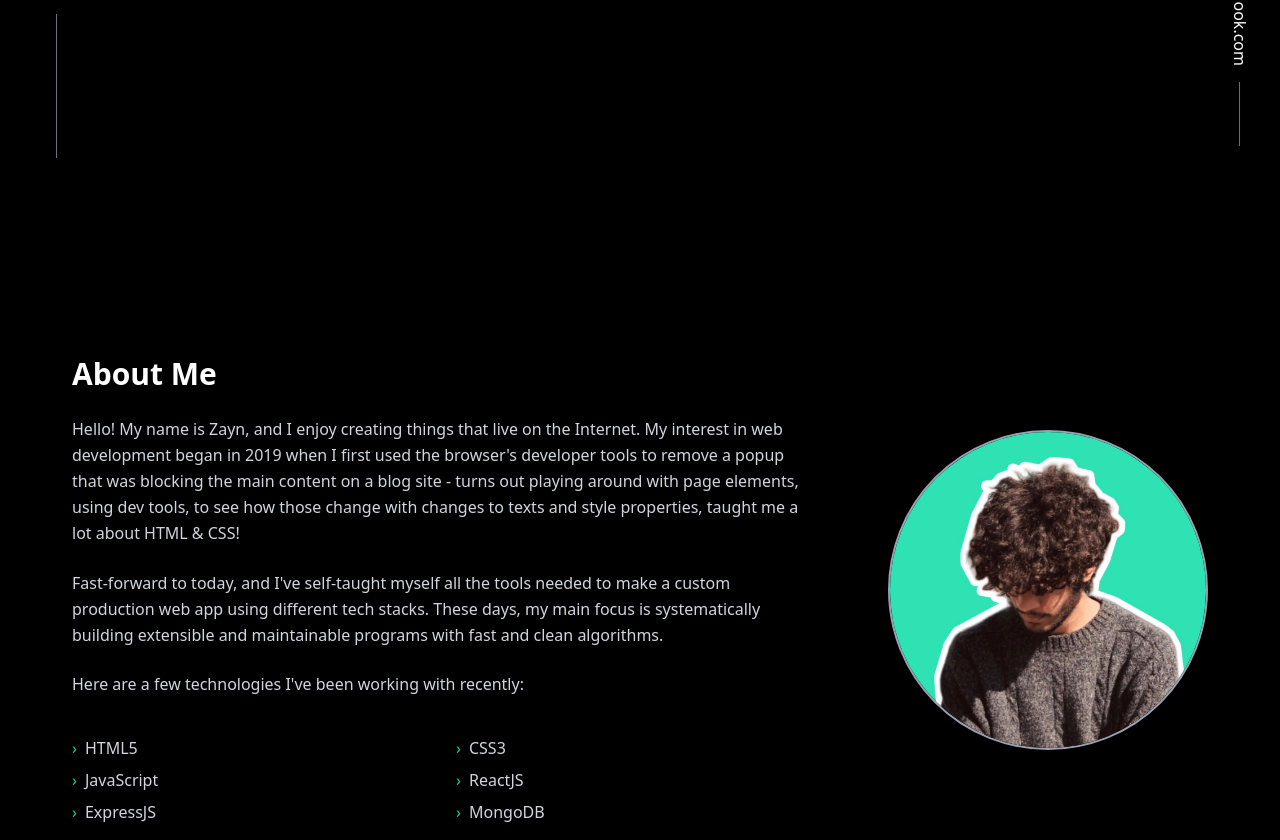
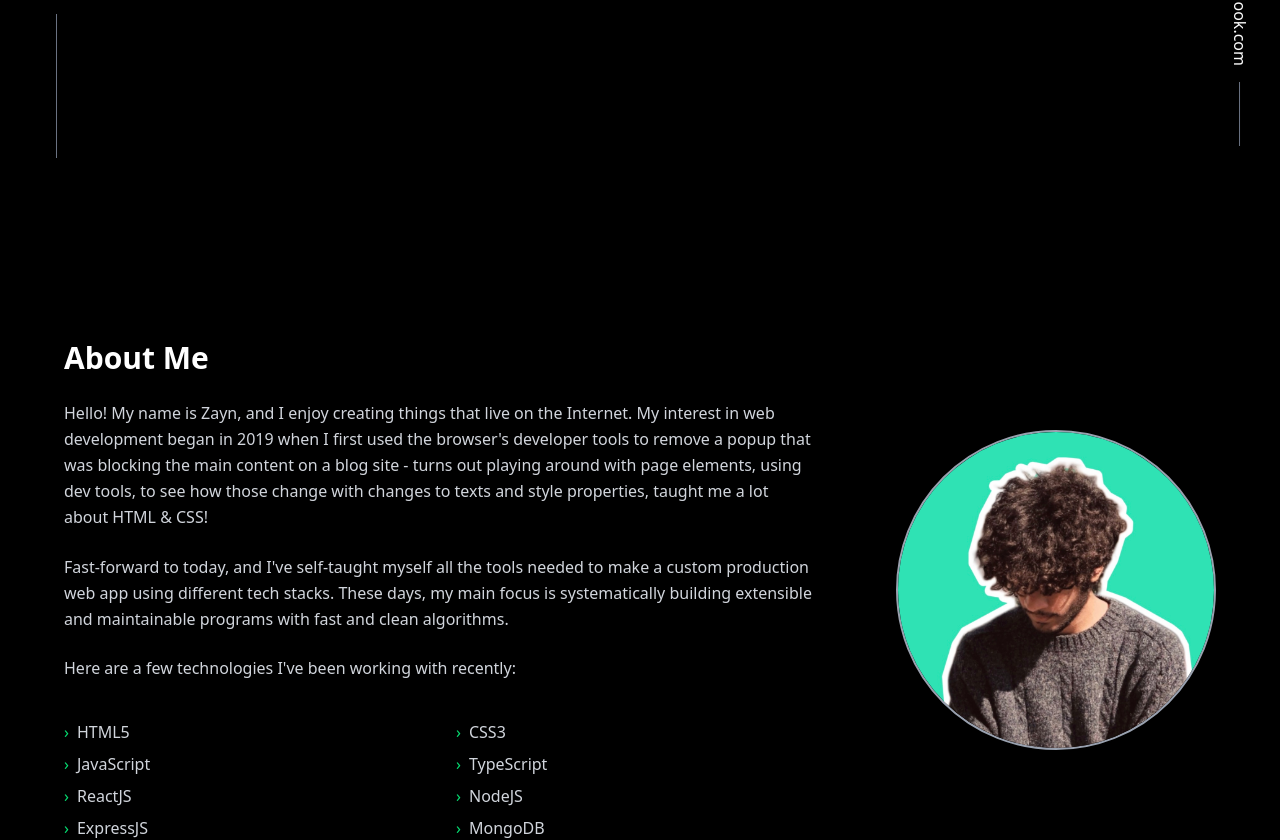
Before and after one commit to guesswhozayn/portfolio, a React (Vite) app: page / in a window 1280 px wide. Shown: the part 642-1482 px from the top of the page. Built offline with nearby package versions, Linux system fonts and the light colour scheme.

Commit message:
chanegd about section padding and added new technologies

```diff
--- a/src/components/About.jsx
+++ b/src/components/About.jsx
@@ -4,7 +4,7 @@ const About = ({ id }) => {
   return (
     <div
       id={id}
-      className="min-h-screen bg-black text-white p-18 flex flex-col items-center justify-center font-sans relative"
+      className="min-h-screen bg-black text-white p-10 flex flex-col items-center justify-center font-sans relative"
     >
       <div className="w-full max-w-6xl flex flex-col lg:flex-row gap-20 items-center lg:items-center justify-between mt-16">
         <div>
@@ -35,7 +35,9 @@ const About = ({ id }) => {
               "HTML5",
               "CSS3",
               "JavaScript",
+              "TypeScript",
               "ReactJS",
+              "NodeJS",
               "ExpressJS",
               "MongoDB",
             ].map((tag) => (
```
